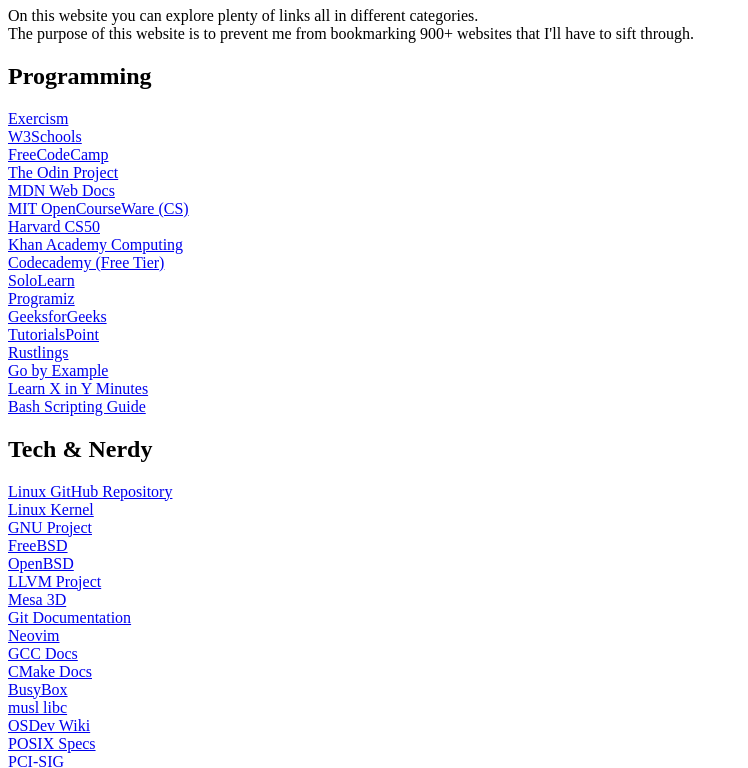
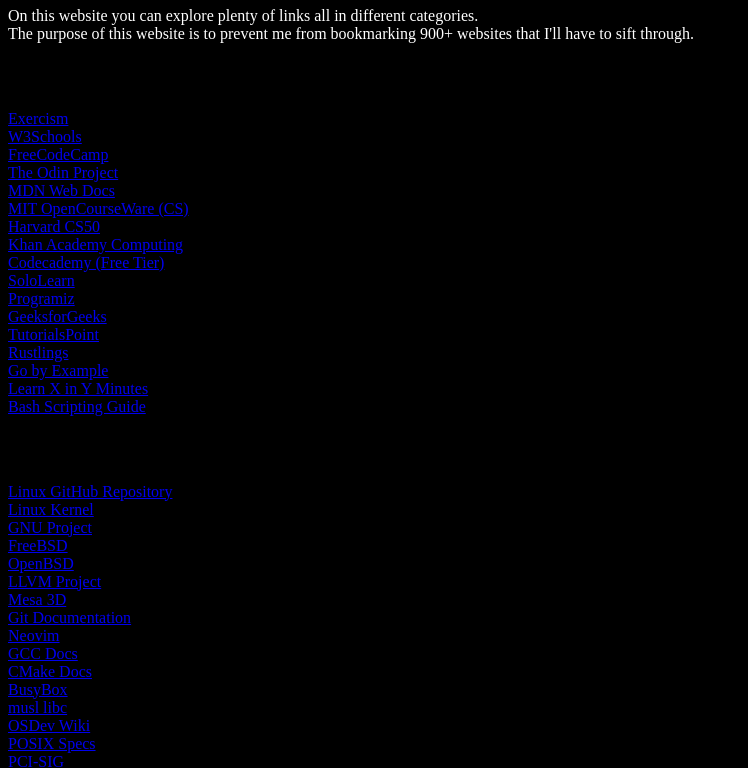
Before and after one commit to k1-9110/dol.github.io, a plain HTML site: page index.html in a window 1280 px wide. Shown: the part 73-841 px from the top of the page, without its empty margins (0-748 px from the left). Drawn offline with Linux system fonts and the light colour scheme.

Commit message:
Update index.html

```diff
--- a/index.html
+++ b/index.html
@@ -3,6 +3,14 @@
   <head>
     <title>Dashboard of Links</title>
   </head>
+  <style>
+    body {
+      background-color: black;
+    }
+    p {
+      color: white;
+    }
+  </style>
   <body>
     <h1>Welcome to the Dashboard of Links</h1>
     <p>On this website you can explore plenty of links all in different categories. <br>The purpose of this website is to prevent me from bookmarking 900+ websites that I'll have to sift through.</p>
```
